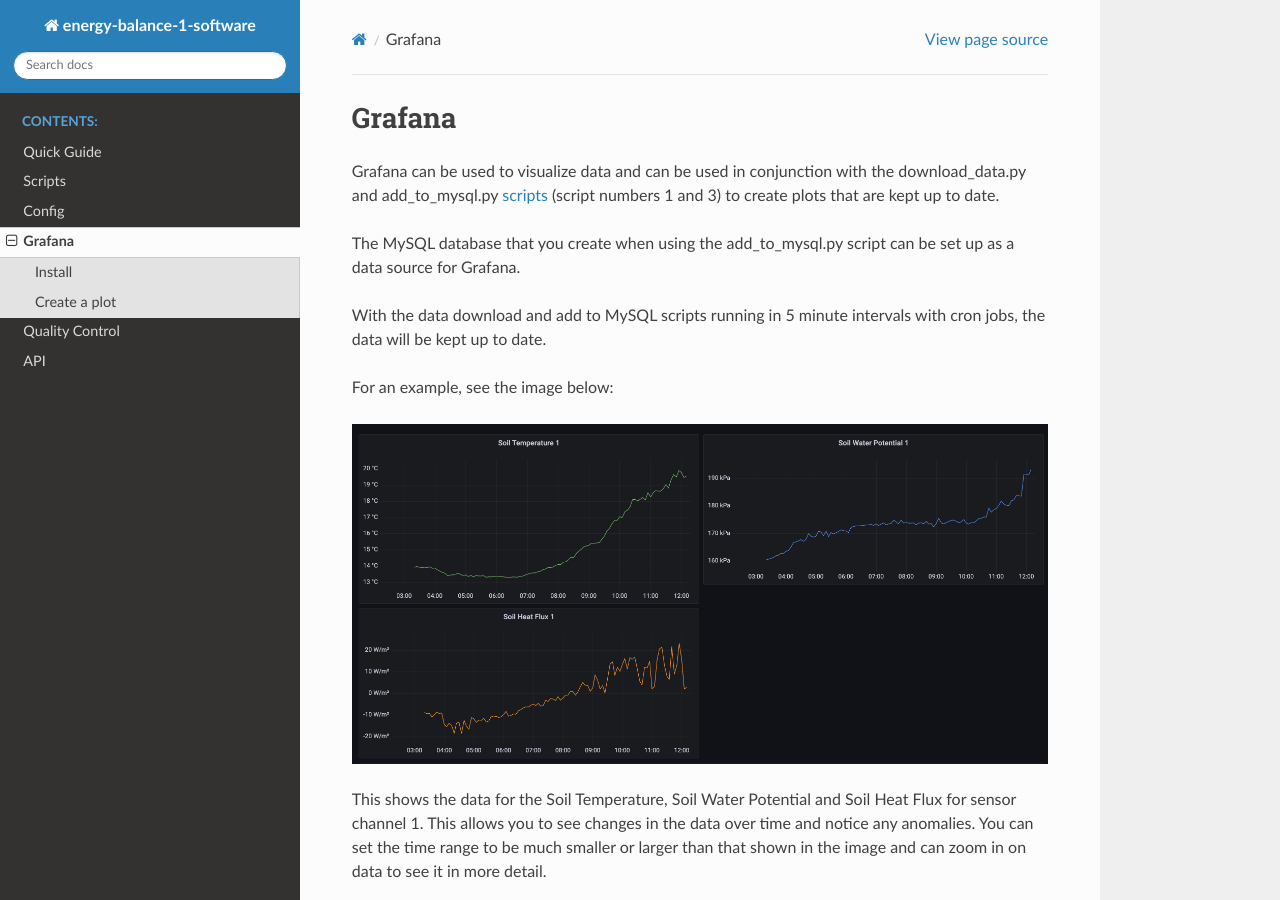
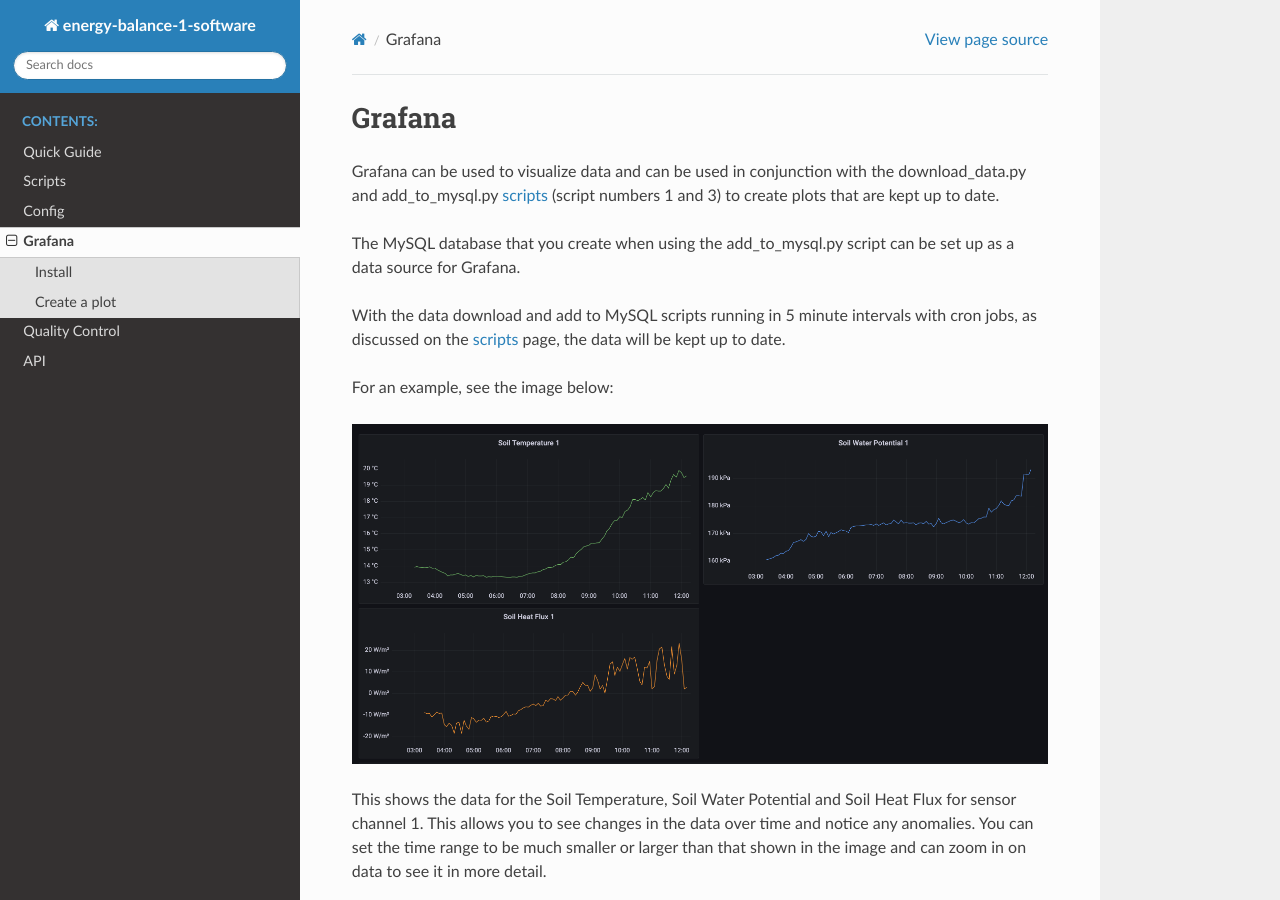
Before and after one commit to ncasuk/ncas-energy-balance-1-software, a Sphinx documentation site: the page built from docs/grafana.rst, in a window 1280 px wide and 900 px high. Built offline with Sphinx 7.4.7 and the Read the Docs theme 2.0.0, drawn with Linux system fonts in a browser that asks for light colours; some of the changed text lies outside the part shown.

Commit message:
update grafana doc

```diff
--- a/docs/grafana.rst
+++ b/docs/grafana.rst
@@ -6,7 +6,7 @@
 
 The MySQL database that you create when using the add_to_mysql.py script can be set up as a data source for Grafana.
 
-With the data download and add to MySQL scripts running in 5 minute intervals with cron jobs, the data will be kept up to date.
+With the data download and add to MySQL scripts running in 5 minute intervals with cron jobs, as discussed on the `scripts`_ page, the data will be kept up to date.
 
 For an example, see the image below:
 
@@ -39,4 +39,4 @@
 .. image:: _static/create_plot_grafana.png
   :width: 800
 
-- There are options to change the name of the plot and colours, axis names etc. on the right hand side.
+- There are options to change the name of the plot, line colours, axis names etc. on the right hand side.
```
